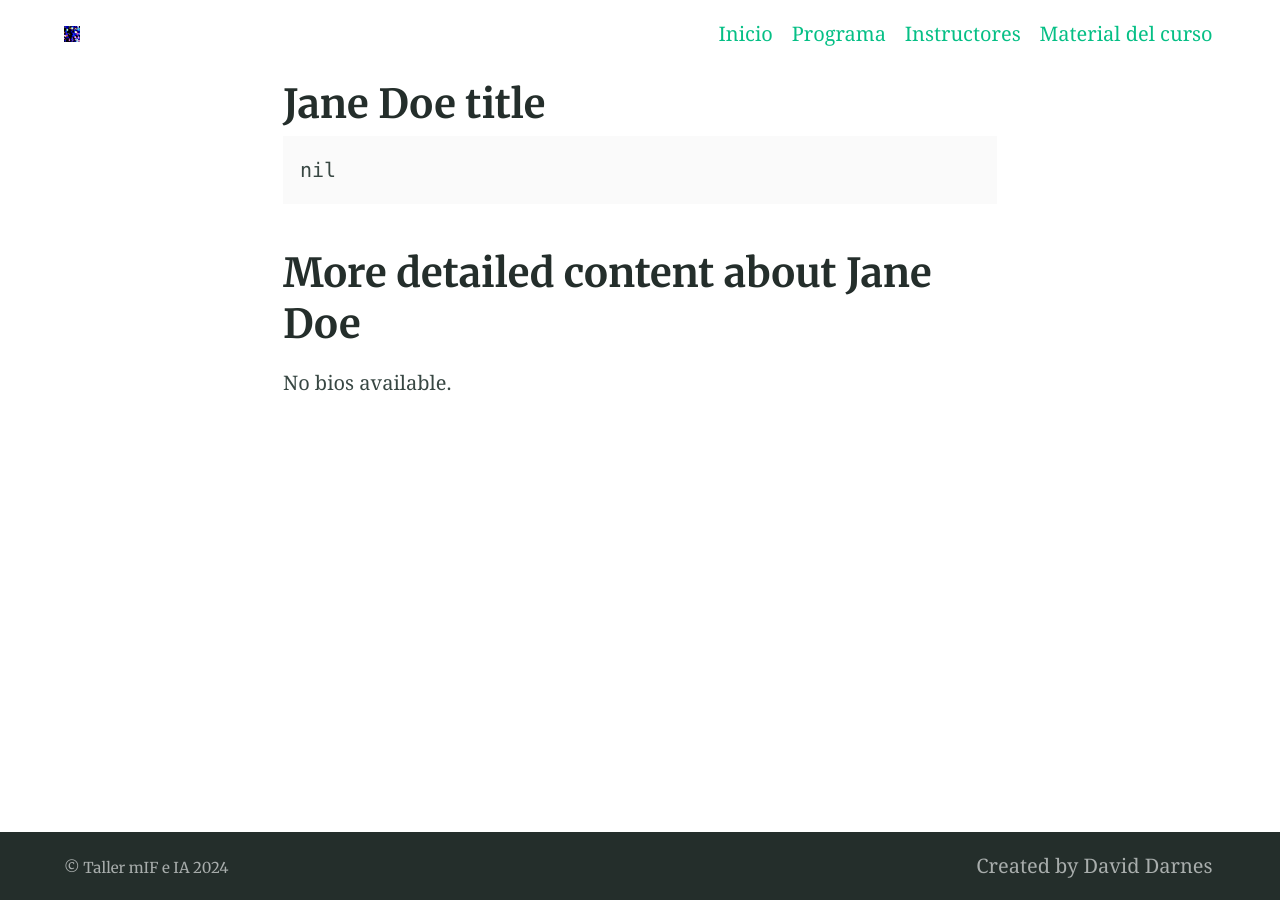
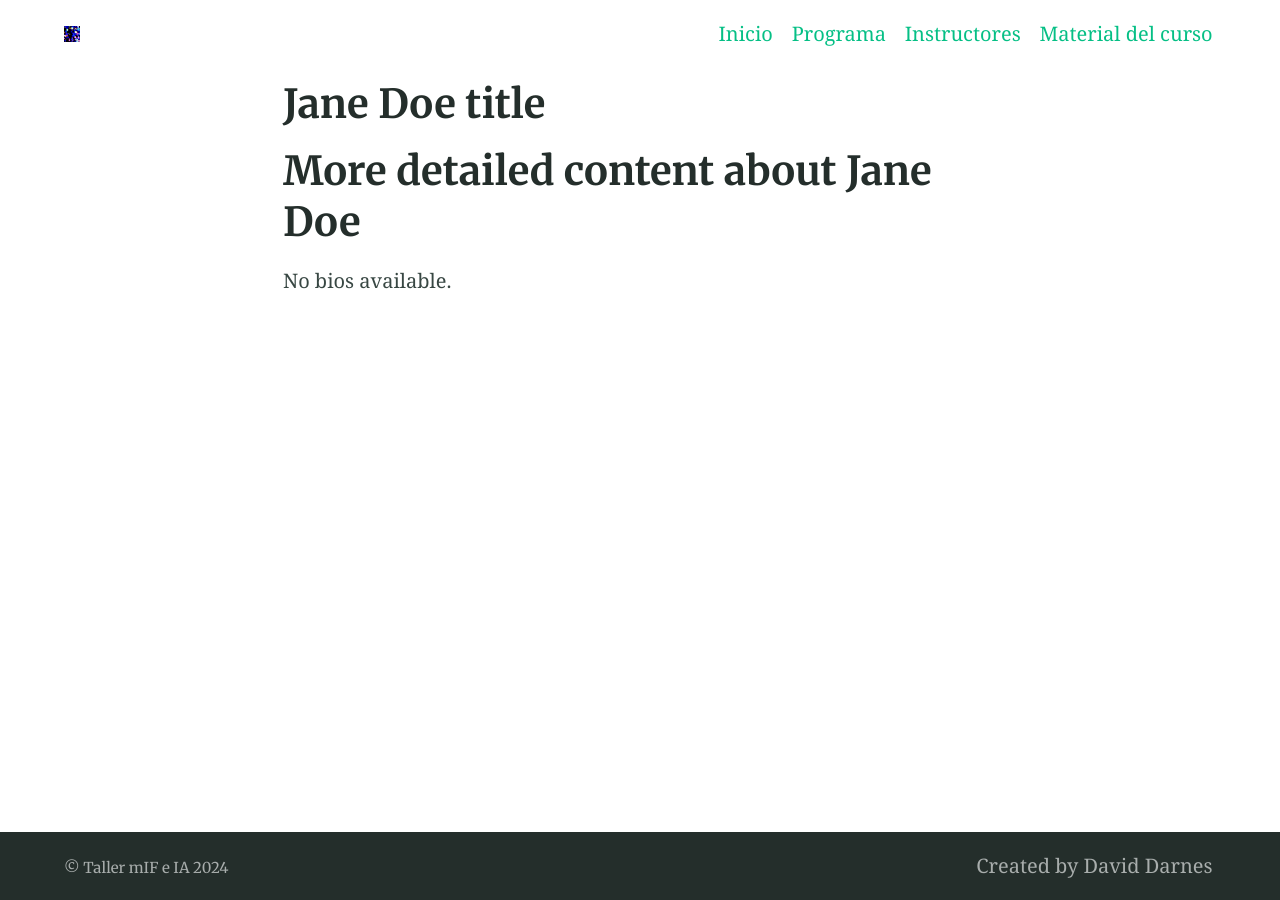
Before and after one commit to acnilo/202411_LNMA_IA-mIF, a Jekyll site: the page built from _bios/2024-10-20-jane-doe.md, in a window 1280 px wide. Built offline with Jekyll 4.4.1, drawn with Linux system fonts in a browser that asks for light colours.

Commit message:
Update bio.html

```diff
--- a/_layouts/bio.html
+++ b/_layouts/bio.html
@@ -4,28 +4,27 @@ layout: default
 
 {% include site-header.html %}
 
-<main class="main  container">
+<main class="main container">
 
   <div class="content">
 
-    <article class="article  article--page  typeset">
+    <article class="article article--page typeset">
 
       {% if paginator.bios %}
-        <pre>{{ paginator.bios | inspect }}</pre>
         {% assign collectiondata = site.collections | where: "label", page.collectionpage | first %}
         <h1>{{ collectiondata.title }}</h1>
+        <h2>Just to show u</h2>h2>
         {{ collectiondata.description | markdownify }}
 
       {% else %}
         <h1>{{ page.title }}</h1>
-        <pre>{{ paginator.bios | inspect }}</pre>
         {{ content }}
 
       {% endif %}
 
     </article>
 
-    {% include bio-list.html %}
+    {% include bio-list.html %}  <!-- This will include the list of bios -->
 
   </div>
 
```
